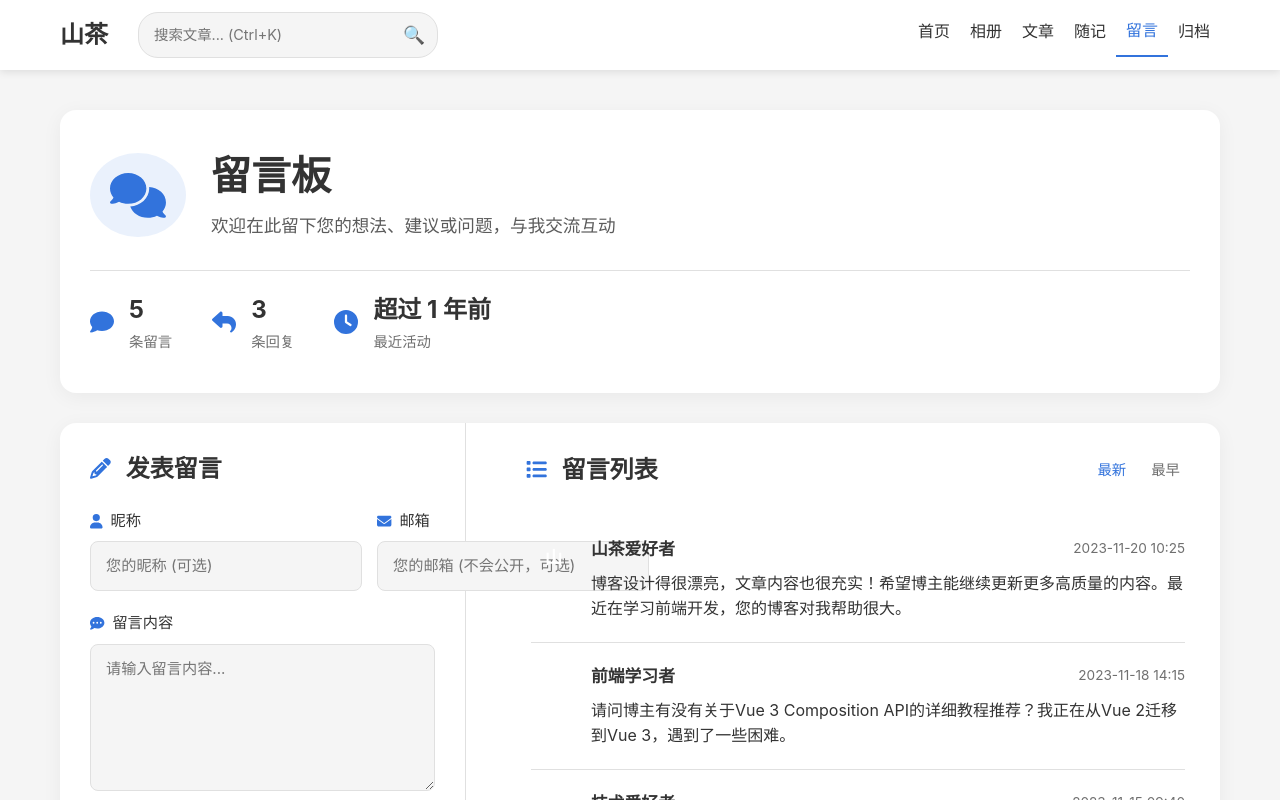
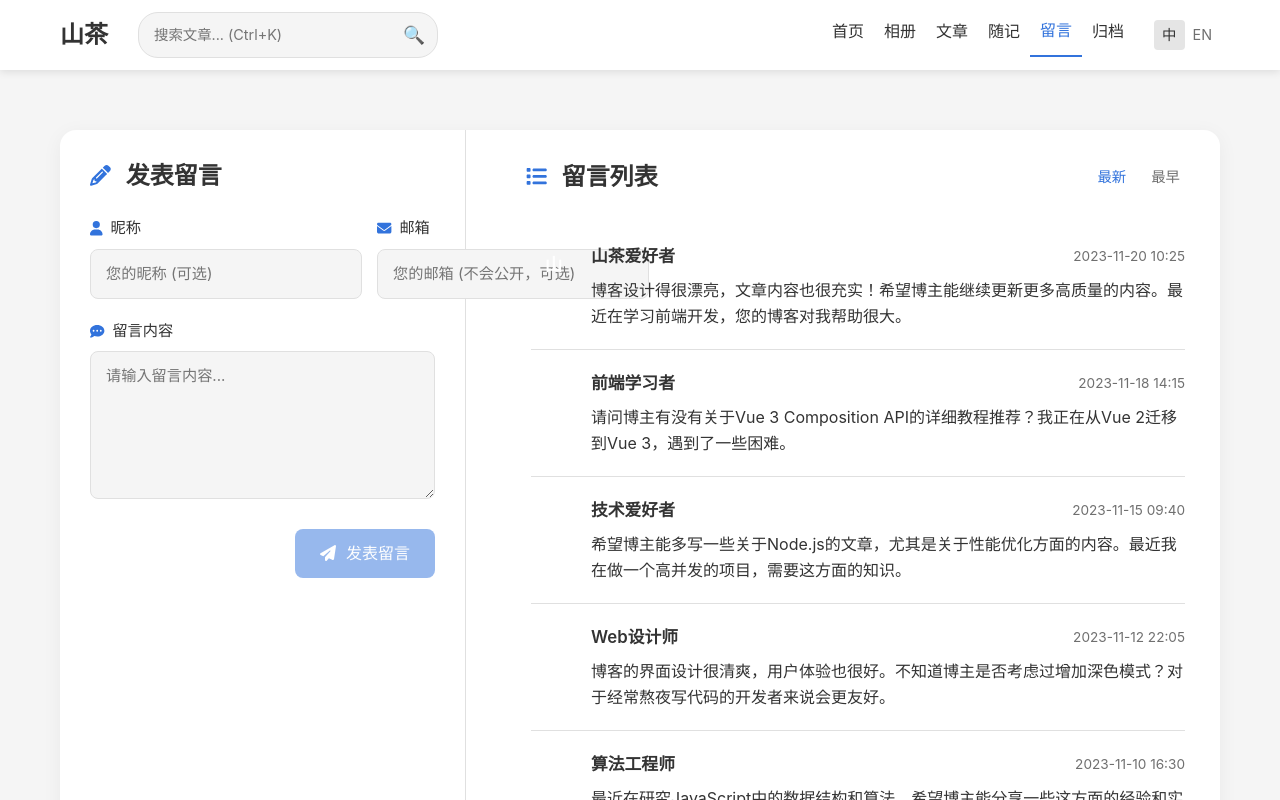
Before and after one commit to ttissunset/KiriBlog, a Vue app: page /comments in a window 1280 px wide. Shown: the top 800 px of the page. Built offline with nearby package versions, Linux system fonts and the light colour scheme.

Commit message:
引入vue-i18n库实现多语言，并优化多页面布局

```diff
--- a/package.json
+++ b/package.json
@@ -15,6 +15,7 @@
     "@fortawesome/free-solid-svg-icons": "^6.7.2",
     "@fortawesome/vue-fontawesome": "^3.0.8",
     "@iconify/vue": "^4.1.2",
+    "@intlify/unplugin-vue-i18n": "^6.0.3",
     "@vueuse/core": "^11.2.0",
     "axios": "^1.7.7",
     "date-fns": "^4.1.0",
@@ -23,6 +24,7 @@
     "pinia": "^2.2.6",
     "sass": "^1.81.0",
     "vue": "^3.4.29",
+    "vue-i18n": "^9.14.3",
     "vue-router": "^4.4.5"
   },
   "devDependencies": {
--- a/src/components/ImageViewer.vue
+++ b/src/components/ImageViewer.vue
@@ -138,13 +138,14 @@ const formatCameraTime = (dateString) => {
   display: flex;
   justify-content: center;
   align-items: center;
-  transition: all 0.2s ease;
+  transition: all 0.3s ease;
   z-index: 1001;
+  line-height: 1;
 }
 
 .close-btn:hover {
   background-color: rgba(255, 255, 255, 0.3);
-  transform: rotate(90deg);
+  transform: rotate(90deg) scale(1.1);
 }
 
 .viewer-main {
--- /dev/null
+++ b/src/i18n/index.js
@@ -0,0 +1,72 @@
+import { createI18n } from 'vue-i18n'
+
+const messages = {
+  zh: {
+    nav: {
+      home: "首页",
+      gallery: "相册",
+      blog: "文章",
+      journal: "随记",
+      comments: "留言",
+      archive: "归档"
+    },
+    home: {
+      title: "我的个人空间",
+      subtitle: "记录日常，分享生活点滴"
+    },
+    journal: {
+      title: "那些浅浅的叙述",
+      subtitle: "希望能留有痕迹",
+      newJournal: "写新随记",
+      emptyJournal: "选择一篇随记来阅读",
+      emptyJournalSub: "或者创建一篇新的随记"
+    },
+    archive: {
+      title: "回忆与归档",
+      subtitle: "岁月绵长，山高路远，葱茏回首，我们也曾在这里留下过足迹。"
+    },
+    common: {
+      readMore: "阅读更多",
+      noData: "暂无数据"
+    }
+  },
+  en: {
+    nav: {
+      home: "Home",
+      gallery: "Gallery",
+      blog: "Blog",
+      journal: "Journal",
+      comments: "Comments",
+      archive: "Archive"
+    },
+    home: {
+      title: "My Personal Space",
+      subtitle: "Record daily life, share moments"
+    },
+    journal: {
+      title: "Those Gentle Narratives",
+      subtitle: "Hope to leave traces",
+      newJournal: "Write New Journal",
+      emptyJournal: "Select a journal to read",
+      emptyJournalSub: "Or create a new one"
+    },
+    archive: {
+      title: "Memories & Archives",
+      subtitle: "Time is long, the road is far. Looking back at the lush years, we have left our footprints here."
+    },
+    common: {
+      readMore: "Read More",
+      noData: "No Data"
+    }
+  }
+}
+
+const i18n = createI18n({
+  locale: 'zh', // 默认语言
+  fallbackLocale: 'en', // 备用语言
+  messages,
+  legacy: false, // 使用Composition API
+  globalInjection: true // 全局注入$t方法
+})
+
+export default i18n
--- a/src/layouts/Header.vue
+++ b/src/layouts/Header.vue
@@ -22,16 +22,21 @@
 
           <nav class="main-nav">
             <ul>
-              <li><router-link to="/">首页</router-link></li>
-              <li><router-link to="/gallery">相册</router-link></li>
-              <li><router-link to="/blog">文章</router-link></li>
+              <li><router-link to="/">{{ $t('nav.home') }}</router-link></li>
+              <li><router-link to="/gallery">{{ $t('nav.gallery') }}</router-link></li>
+              <li><router-link to="/blog">{{ $t('nav.blog') }}</router-link></li>
               <li>
-                <router-link to="/journal">随记</router-link>
+                <router-link to="/journal">{{ $t('nav.journal') }}</router-link>
               </li>
-              <li><router-link to="/comments">留言</router-link></li>
-              <li><router-link to="/archive">归档</router-link></li>
+              <li><router-link to="/comments">{{ $t('nav.comments') }}</router-link></li>
+              <li><router-link to="/archive">{{ $t('nav.archive') }}</router-link></li>
             </ul>
           </nav>
+
+          <div class="language-switcher">
+            <button @click="switchLanguage('zh')" :class="{ active: currentLocale === 'zh' }">中</button>
+            <button @click="switchLanguage('en')" :class="{ active: currentLocale === 'en' }">EN</button>
+          </div>
         </div>
       </div>
     </header>
@@ -62,11 +67,14 @@
 <script setup>
 import { ref, onMounted, onUnmounted, computed } from "vue";
 import { useRouter, useRoute } from "vue-router";
+import { useI18n } from 'vue-i18n';
 
 const router = useRouter();
 const route = useRoute();
 const searchQuery = ref("");
 const searchInput = ref(null);
+const { locale } = useI18n();
+const currentLocale = ref(locale.value);
 
 // 检查当前是否在随笔页面
 const isJournalPage = computed(() => {
@@ -97,7 +105,20 @@ const focusSearch = (e) => {
   }
 };
 
+// 切换语言
+const switchLanguage = (lang) => {
+  locale.value = lang;
+  currentLocale.value = lang;
+  localStorage.setItem('locale', lang);
+};
+
+// 初始化语言
 onMounted(() => {
+  const savedLocale = localStorage.getItem('locale');
+  if (savedLocale) {
+    locale.value = savedLocale;
+    currentLocale.value = savedLocale;
+  }
   // 添加全局键盘事件监听器
   window.addEventListener("keydown", focusSearch);
 });
@@ -348,4 +369,31 @@ onUnmounted(() => {
   background-color: var(--link-hover);
   transform: translateY(-1px);
 }
+
+.language-switcher {
+  display: flex;
+  margin-left: 20px;
+}
+
+.language-switcher button {
+  background: none;
+  border: none;
+  color: var(--text-color);
+  opacity: 0.7;
+  font-size: 0.9rem;
+  padding: 3px 8px;
+  cursor: pointer;
+  border-radius: 4px;
+  transition: all 0.3s;
+}
+
+.language-switcher button.active {
+  background-color: var(--button-hover);
+  opacity: 1;
+}
+
+.language-switcher button:hover {
+  opacity: 1;
+  background-color: var(--button-hover);
+}
 </style>
--- a/src/main.js
+++ b/src/main.js
@@ -3,6 +3,7 @@ import { createPinia } from 'pinia'
 import App from './App.vue'
 import router from './router'
 import './assets/main.css'
+import i18n from './i18n' // 引入i18n配置
 
 // 引入FontAwesome
 import { library } from '@fortawesome/fontawesome-svg-core'
@@ -18,6 +19,7 @@ const app = createApp(App)
 
 app.use(createPinia())
 app.use(router)
+app.use(i18n) // 使用i18n
 
 // 注册FontAwesome组件
 app.component('font-awesome-icon', FontAwesomeIcon)
--- a/src/views/ArchivePageView.vue
+++ b/src/views/ArchivePageView.vue
@@ -3,8 +3,8 @@
     <div class="archive-page">
       <!-- 页面头部 -->
       <div class="archive-header">
-        <h1 class="archive-title">回忆与归档</h1>
-        <p class="archive-subtitle">岁月绵长，山高路远，葱茏回首，我们也曾在这里留下过足迹。</p>
+        <h1 class="archive-title">{{ $t('archive.title') }}</h1>
+        <p class="archive-subtitle">{{ $t('archive.subtitle') }}</p>
       </div>
 
       <!-- 归档内容 -->
@@ -125,7 +125,7 @@ import MainLayout from '../layouts/Header.vue';
 
 <style scoped>
 .archive-page {
-  max-width: 800px;
+  max-width: 1000px;
   margin: 0 auto;
   padding: 20px 0;
 }
--- a/src/views/BlogView.vue
+++ b/src/views/BlogView.vue
@@ -276,7 +276,8 @@ const performSearch = () => {
     activeTag.value = ''
     // 更新URL查询参数
     updateRouteQuery()
-    console.log('执行搜索:', searchQuery.value.trim())
+    // 强制重新计算过滤后的文章
+    return filteredArticles.value
   }
 }
 
--- a/src/views/MessageBoardView.vue
+++ b/src/views/MessageBoardView.vue
@@ -1,40 +1,6 @@
 <template>
   <MainLayout>
     <div class="message-board">
-      <!-- 留言板头部 -->
-      <div class="message-board-header">
-        <div class="header-content">
-          <font-awesome-icon :icon="['fas', 'comments']" class="header-icon" />
-          <div class="header-text">
-            <h1>留言板</h1>
-            <p>欢迎在此留下您的想法、建议或问题，与我交流互动</p>
-          </div>
-        </div>
-        <div class="header-stats">
-          <div class="stat-item">
-            <font-awesome-icon :icon="['fas', 'comment']" class="stat-icon" />
-            <div class="stat-info">
-              <div class="stat-value">{{ messages.length }}</div>
-              <div class="stat-label">条留言</div>
-            </div>
-          </div>
-          <div class="stat-item">
-            <font-awesome-icon :icon="['fas', 'reply']" class="stat-icon" />
-            <div class="stat-info">
-              <div class="stat-value">{{ getReplyCount() }}</div>
-              <div class="stat-label">条回复</div>
-            </div>
-          </div>
-          <div class="stat-item">
-            <font-awesome-icon :icon="['fas', 'clock']" class="stat-icon" />
-            <div class="stat-info">
-              <div class="stat-value">{{ getLastActiveTime() }}</div>
-              <div class="stat-label">最近活动</div>
-            </div>
-          </div>
-        </div>
-      </div>
-
       <div class="message-container">
         <!-- 左侧留言表单 -->
         <div class="message-form-section">
@@ -406,78 +372,7 @@ const getAvatarInitials = (name) => {
   display: flex;
   flex-direction: column;
   gap: 30px;
-}
-
-/* 留言板头部 */
-.message-board-header {
-  background-color: var(--card-bg);
-  border-radius: 16px;
-  box-shadow: 0 4px 20px rgba(0, 0, 0, 0.05);
-  padding: 40px 30px;
-  display: flex;
-  flex-direction: column;
-  gap: 30px;
-  position: relative;
-  overflow: hidden;
-}
-
-.header-content {
-  display: flex;
-  align-items: center;
-  gap: 25px;
-}
-
-.header-icon {
-  font-size: 2.8rem;
-  color: var(--link-color);
-  padding: 20px;
-  background-color: rgba(var(--link-color-rgb, 50, 115, 220), 0.1);
-  border-radius: 50%;
-}
-
-.header-text h1 {
-  margin: 0 0 10px 0;
-  font-size: 2.5rem;
-  font-weight: 700;
-  color: var(--text-color);
-}
-
-.header-text p {
-  margin: 0;
-  font-size: 1.1rem;
-  color: var(--text-color);
-  opacity: 0.8;
-}
-
-/* 统计信息样式 */
-.header-stats {
-  display: flex;
-  gap: 40px;
-  padding-top: 20px;
-  border-top: 1px solid var(--border-color);
-}
-
-.stat-item {
-  display: flex;
-  align-items: center;
-  gap: 15px;
-}
-
-.stat-icon {
-  font-size: 1.5rem;
-  color: var(--link-color);
-}
-
-.stat-value {
-  font-size: 1.5rem;
-  font-weight: 700;
-  color: var(--text-color);
-}
-
-.stat-label {
-  font-size: 0.9rem;
-  color: var(--text-color);
-  opacity: 0.7;
+  margin-top: 20px;
 }
 
 /* 留言内容区域 */
@@ -745,16 +640,6 @@ label {
 }
 
 @media (max-width: 600px) {
-  .header-content {
-    flex-direction: column;
-    text-align: center;
-  }
-
-  .header-stats {
-    flex-direction: column;
-    gap: 15px;
-  }
-
   .form-row {
     grid-template-columns: 1fr;
   }
```
Also changed, not shown: 1 other file (tests, documents, lock files or other folders).
